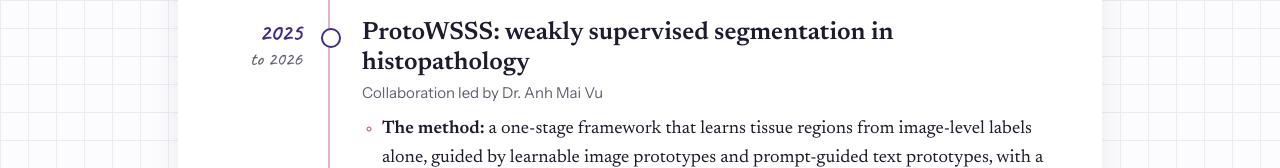
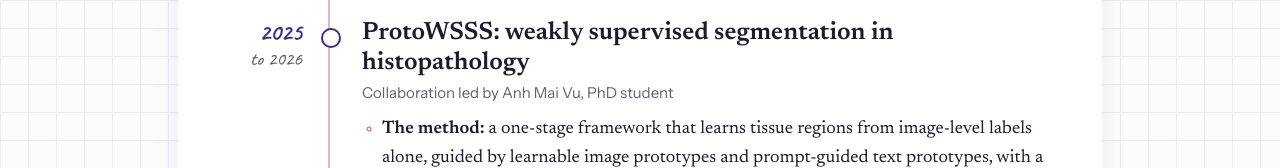
Before and after one commit to nighthunter57/nighthunter57.github.io, a plain HTML site: page index.html in a window 1280 px wide. Shown: the part 3920-4088 px from the top of the page. Drawn offline with Linux system fonts and the light colour scheme.

Commit message:
Correct Anh Mai Vu's title to PhD student
Co-Authored-By: Claude Opus 5.5 <noreply@anthropic.com>

```diff
--- a/index.html
+++ b/index.html
@@ -344,7 +344,7 @@
       <div class="when">2025<small>to 2026</small></div>
       <div>
         <h3>ProtoWSSS: weakly supervised segmentation in histopathology</h3>
-        <p class="where">Collaboration led by Dr. Anh Mai Vu</p>
+        <p class="where">Collaboration led by Anh Mai Vu, PhD student</p>
         <ul>
           <li><b>The method:</b> a one-stage framework that learns tissue regions from image-level labels alone, guided by learnable image prototypes and prompt-guided text prototypes, with a diversity term to cover varied tissue appearance. Evaluated on BCSS-WSSS and LUAD-HistoSeg.</li>
           <li><b>My part:</b> reproduced reported experiments, traced discrepancies in the results, ran ablations, and changed code and settings to test improvements.</li>
```
